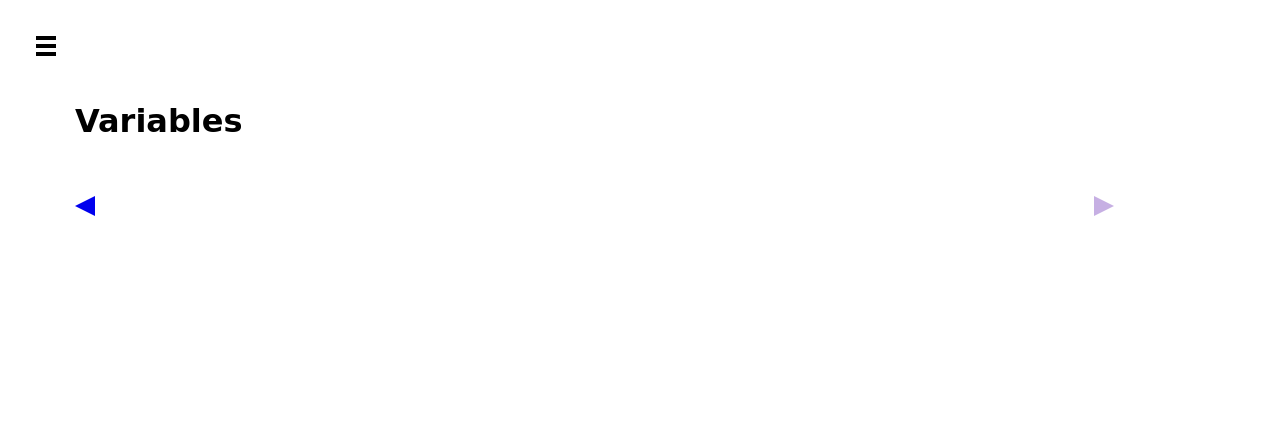
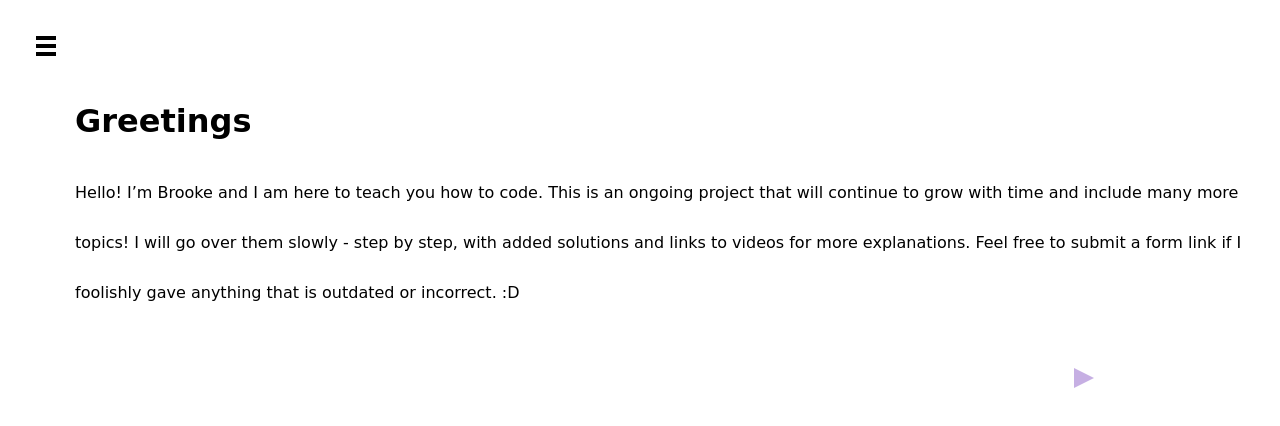
Before and after one commit to abrichards10/Learn-Python, a React (Create React App) app: page /variables in a window 1280 px wide. Shown: the top 426 px of the page. Built offline with nearby package versions, Linux system fonts and the light colour scheme.

Commit message:
editted App.js

```diff
--- a/src/App.js
+++ b/src/App.js
@@ -2,7 +2,7 @@ import './App.css';
 import React from "react";
 import {
   Routes,
-  Route,
+  Route, Link,
 } from "react-router-dom";
 
 import Home from "./home";
@@ -11,18 +11,27 @@ import Comments from "./comments";
 import Print from "./print";
 import Variables from "./variables"
 import Conditionals from "./conditionals"
+import Sidebar from "./sidebar";
 function App() {
   return (
-      <>
-        <Routes >
-          <Route path="/" element={<Home />}></Route>
-          <Route path="/setup" element={<Setup />}></Route>
-          <Route path="/comments" element={<Comments />}></Route>
-          <Route path="/print" element={<Print />}></Route>
-          <Route path="/variables" element={<Variables />}></Route>
-          <Route path="/conditionals" element={<Conditionals />}></Route>
-        </Routes>
-      </>
+      <div id="outer-container">
+        <Sidebar pageWrapId={'page-wrap'} outerContainerId={'outer-container'} />
+        <div id="page-wrap">
+          <div className="main-home">
+            <h1>Greetings</h1>
+            <p>Hello!  I’m Brooke and I am here to teach you how to code.
+              This is an ongoing project that will continue to grow
+              with time and include many more topics!  I will go over
+              them slowly - step by step, with added solutions and links
+              to videos for more explanations. Feel free to submit a form
+              link if I foolishly gave anything that is outdated or incorrect. :D
+            </p>
+            <div className="nav-buttons">
+              <Link to="/setup" className="next-button"></Link>
+            </div>
+          </div>
+        </div>
+      </div>
   );
 }
 
```
